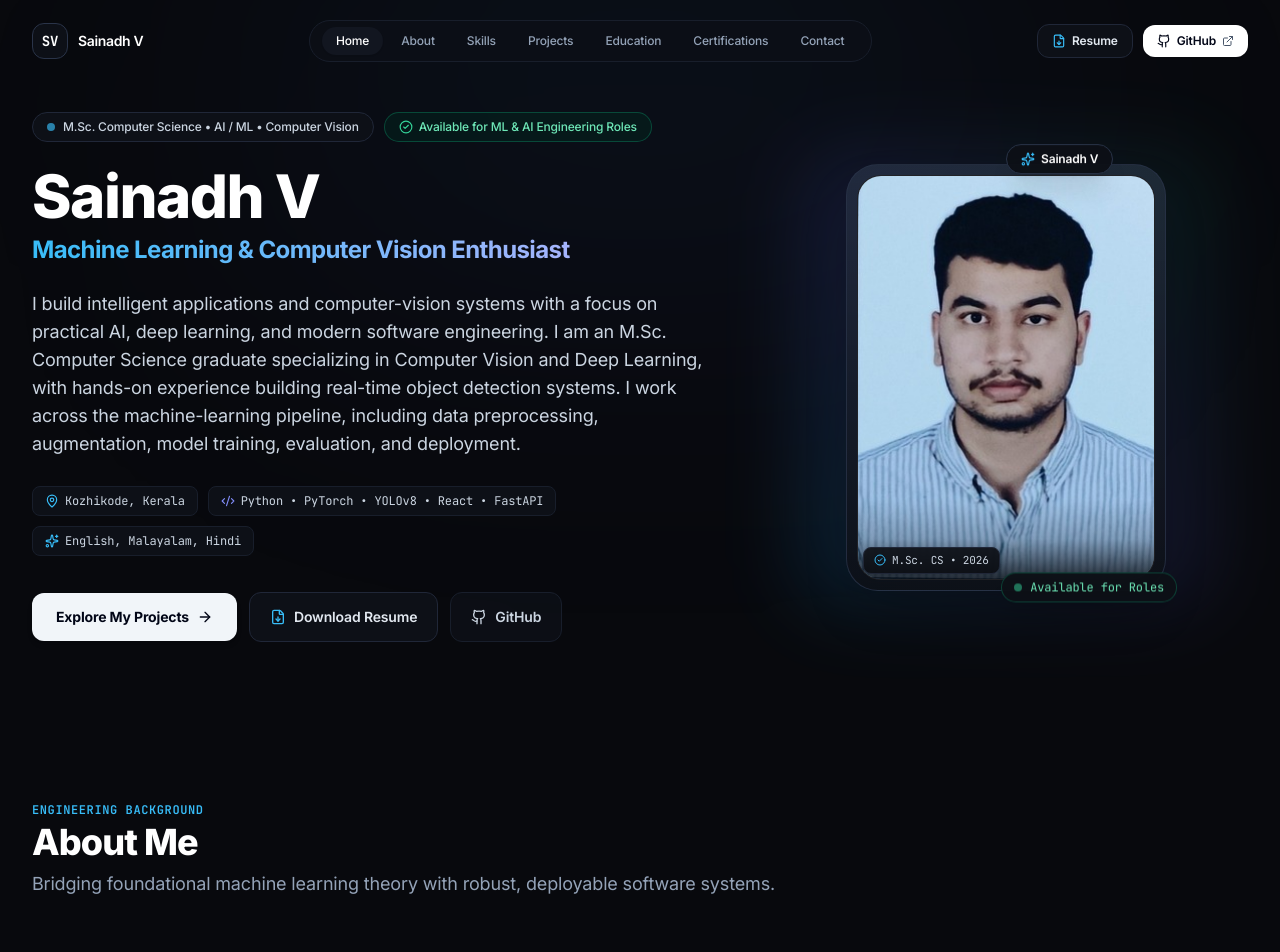
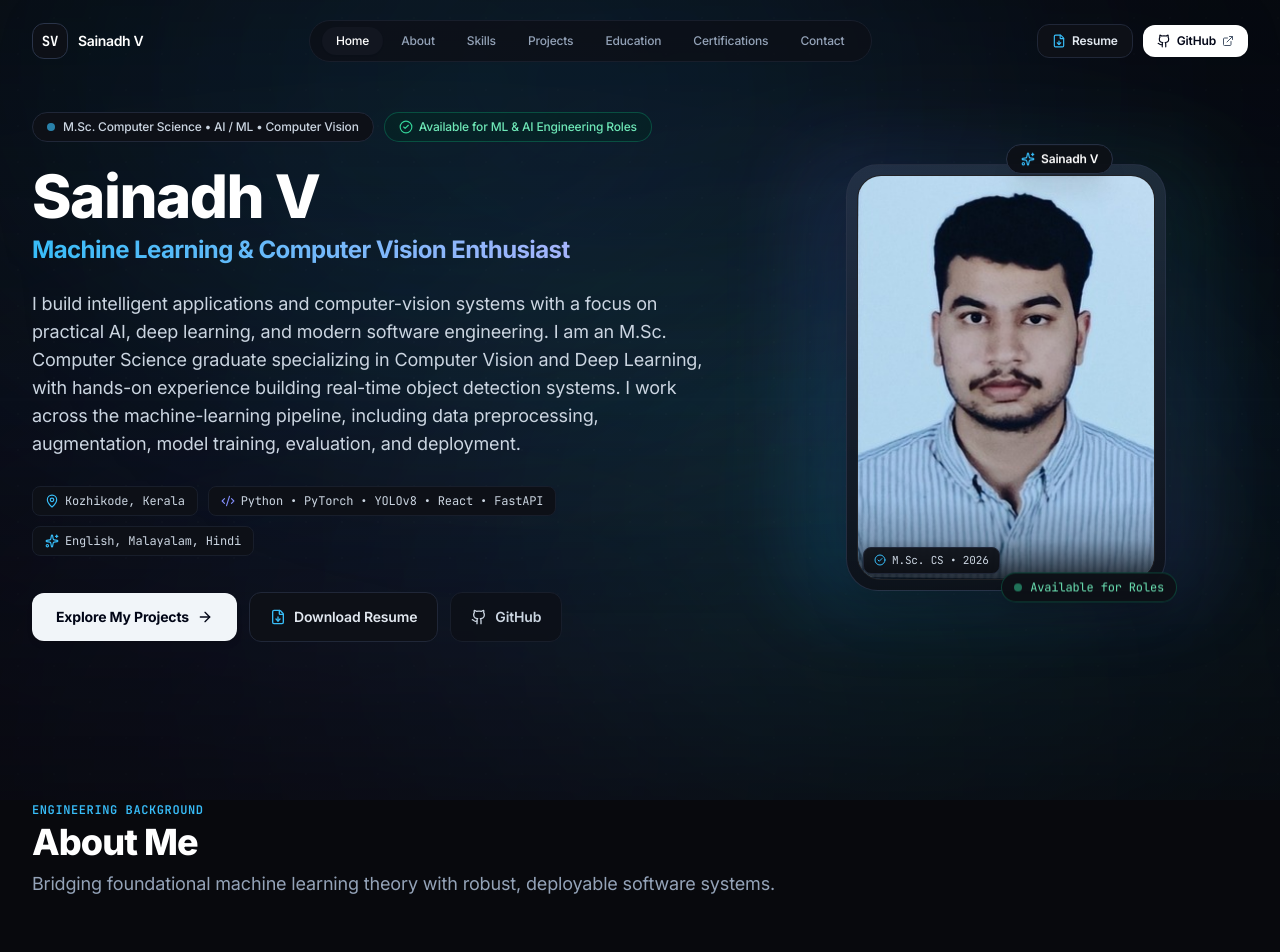
Before and after one commit to Frost730/Portfolio, a React (Vite) app: page / in a window 1280 px wide. Shown: the top 952 px of the page. Built offline with nearby package versions, Linux system fonts and the light colour scheme.

Commit message:
feat: replace glitch with seamless background aurora animation and remove section divider lines

```diff
--- a/src/App.tsx
+++ b/src/App.tsx
@@ -1,4 +1,4 @@
-import React, { useState, useEffect, useCallback } from 'react';
+import React, { useState, useEffect } from 'react';
 import { Navbar } from './components/Navbar';
 import { Hero } from './components/Hero';
 import { About } from './components/About';
@@ -10,7 +10,7 @@ import { Certifications } from './components/Certifications';
 import { GithubSection } from './components/GithubSection';
 import { Contact } from './components/Contact';
 import { Footer } from './components/Footer';
-import { BackgroundGlitch } from './components/BackgroundGlitch';
+import { AuroraBackground } from './components/AuroraBackground';
 
 import { projects } from './data/projects';
 import type { Project } from './types';
@@ -19,25 +19,15 @@ export const App: React.FC = () => {
   const [activeSection, setActiveSection] = useState('hero');
   const [selectedCategory, setSelectedCategory] = useState('All');
   const [activeModalProject, setActiveModalProject] = useState<Project | null>(null);
-  const [glitchTrigger, setGlitchTrigger] = useState(0);
 
-  const triggerGlitch = useCallback(() => {
-    setGlitchTrigger((prev) => prev + 1);
-  }, []);
-
-  // Active section observer for Navbar scroll spy & smooth section transition glitch
+  // Active section observer for Navbar scroll spy
   useEffect(() => {
     const sections = document.querySelectorAll('section[id]');
     const observer = new IntersectionObserver(
       (entries) => {
         entries.forEach((entry) => {
           if (entry.isIntersecting) {
-            setActiveSection((prev) => {
-              if (prev !== entry.target.id) {
-                setGlitchTrigger((g) => g + 1);
-              }
-              return entry.target.id;
-            });
+            setActiveSection(entry.target.id);
           }
         });
       },
@@ -77,13 +67,12 @@ export const App: React.FC = () => {
   return (
     <div className="relative min-h-screen bg-dark-950 text-slate-100 flex flex-col selection:bg-cyan-500/20 selection:text-cyan-300">
 
-      {/* Subtle, Smooth Digital Background Glitch Animation on Navigation */}
-      <BackgroundGlitch trigger={glitchTrigger} />
+      {/* Smooth Organic Aurora Background Animation */}
+      <AuroraBackground />
 
       {/* Sticky Header */}
       <Navbar
         activeSection={activeSection}
-        onNavigate={triggerGlitch}
       />
 
       {/* Main Content Area */}
--- /dev/null
+++ b/src/components/AuroraBackground.tsx
@@ -0,0 +1,88 @@
+import React, { useEffect, useState } from 'react';
+
+export const AuroraBackground: React.FC = () => {
+  const [scrollY, setScrollY] = useState(0);
+
+  useEffect(() => {
+    let ticking = false;
+
+    const handleScroll = () => {
+      if (!ticking) {
+        window.requestAnimationFrame(() => {
+          setScrollY(window.scrollY);
+          ticking = false;
+        });
+        ticking = true;
+      }
+    };
+
+    window.addEventListener('scroll', handleScroll, { passive: true });
+    return () => window.removeEventListener('scroll', handleScroll);
+  }, []);
+
+  // Compute scroll offset factor for subtle parallax wave response
+  const scrollOffset = scrollY * 0.12;
+  const scrollOffsetSecondary = scrollY * -0.07;
+
+  return (
+    <div
+      className="fixed inset-0 pointer-events-none z-0 overflow-hidden select-none bg-dark-950"
+      aria-hidden="true"
+    >
+      {/* Deep Space Base Tint */}
+      <div className="absolute inset-0 bg-[#060810]" />
+
+      {/* Aurora Ribbon 1 - Cyan / Sky Blue Wave */}
+      <div
+        className="absolute -top-[25%] -left-[15%] w-[85vw] h-[80vh] rounded-full blur-[110px] sm:blur-[140px] animate-aurora-1 opacity-30 mix-blend-screen"
+        style={{
+          background: 'radial-gradient(ellipse at center, rgba(6, 182, 212, 0.45) 0%, rgba(56, 189, 248, 0.25) 45%, transparent 70%)',
+          transform: `translate3d(0, ${scrollOffset}px, 0)`,
+          transition: 'transform 0.25s cubic-bezier(0.2, 0.8, 0.2, 1)',
+        }}
+      />
+
+      {/* Aurora Ribbon 2 - Emerald / Mint Northern Flare */}
+      <div
+        className="absolute top-[20%] -right-[15%] w-[75vw] h-[75vh] rounded-full blur-[120px] sm:blur-[150px] animate-aurora-2 opacity-25 mix-blend-screen"
+        style={{
+          background: 'radial-gradient(ellipse at center, rgba(16, 185, 129, 0.40) 0%, rgba(20, 184, 166, 0.25) 45%, transparent 70%)',
+          transform: `translate3d(0, ${scrollOffsetSecondary}px, 0)`,
+          transition: 'transform 0.25s cubic-bezier(0.2, 0.8, 0.2, 1)',
+        }}
+      />
+
+      {/* Aurora Ribbon 3 - Deep Indigo / Violet Arc */}
+      <div
+        className="absolute top-[55%] -left-[10%] w-[80vw] h-[70vh] rounded-full blur-[130px] sm:blur-[160px] animate-aurora-3 opacity-30 mix-blend-screen"
+        style={{
+          background: 'radial-gradient(ellipse at center, rgba(124, 58, 237, 0.35) 0%, rgba(99, 102, 241, 0.22) 50%, transparent 75%)',
+          transform: `translate3d(0, ${scrollOffset * 0.6}px, 0)`,
+          transition: 'transform 0.25s cubic-bezier(0.2, 0.8, 0.2, 1)',
+        }}
+      />
+
+      {/* Aurora Ribbon 4 - Teal & Soft Aqua lower horizon */}
+      <div
+        className="absolute -bottom-[20%] right-[5%] w-[70vw] h-[65vh] rounded-full blur-[120px] sm:blur-[150px] animate-aurora-1 opacity-20 mix-blend-screen"
+        style={{
+          background: 'radial-gradient(ellipse at center, rgba(45, 212, 191, 0.35) 0%, rgba(14, 165, 233, 0.2) 50%, transparent 70%)',
+          transform: `translate3d(0, ${scrollOffsetSecondary * 0.7}px, 0)`,
+          transition: 'transform 0.25s cubic-bezier(0.2, 0.8, 0.2, 1)',
+        }}
+      />
+
+      {/* Soft Matrix Grid for Depth */}
+      <div
+        className="absolute inset-0 opacity-[0.12]"
+        style={{
+          backgroundImage: 'radial-gradient(rgba(148, 163, 184, 0.2) 1px, transparent 1px)',
+          backgroundSize: '36px 36px',
+        }}
+      />
+
+      {/* Dark Ambient Edge Falloff */}
+      <div className="absolute inset-0 bg-gradient-to-b from-dark-950/40 via-transparent to-dark-950/60 pointer-events-none" />
+    </div>
+  );
+};
--- a/src/components/Certifications.tsx
+++ b/src/components/Certifications.tsx
@@ -4,7 +4,7 @@ import { ShieldCheck, CheckCircle2 } from 'lucide-react';
 
 export const Certifications: React.FC = () => {
   return (
-    <section id="certifications" className="py-20 relative bg-dark-950 border-t border-dark-800 text-left" aria-label="Certifications">
+    <section id="certifications" className="py-20 relative text-left" aria-label="Certifications">
       <div className="max-w-7xl mx-auto px-4 sm:px-6 lg:px-8">
 
         {/* Section Header */}
--- a/src/components/Contact.tsx
+++ b/src/components/Contact.tsx
@@ -50,7 +50,7 @@ export const Contact: React.FC = () => {
   };
 
   return (
-    <section id="contact" className="py-20 relative bg-dark-900/40 border-t border-dark-800 text-left section-render-opt" aria-label="Contact">
+    <section id="contact" className="py-20 relative text-left section-render-opt" aria-label="Contact">
       <div className="max-w-7xl mx-auto px-4 sm:px-6 lg:px-8">
 
         {/* Section Header */}
--- a/src/components/Education.tsx
+++ b/src/components/Education.tsx
@@ -4,7 +4,7 @@ import { GraduationCap, Calendar } from 'lucide-react';
 
 export const Education: React.FC = () => {
   return (
-    <section id="education" className="py-20 relative bg-dark-900/30 border-t border-dark-800 text-left section-render-opt" aria-label="Education">
+    <section id="education" className="py-20 relative text-left section-render-opt" aria-label="Education">
       <div className="max-w-7xl mx-auto px-4 sm:px-6 lg:px-8">
 
         {/* Section Header */}
--- a/src/components/Footer.tsx
+++ b/src/components/Footer.tsx
@@ -17,7 +17,7 @@ export const Footer: React.FC = () => {
   ];
 
   return (
-    <footer className="bg-dark-950 border-t border-dark-800 text-left pt-14 pb-10" aria-label="Footer">
+    <footer className="relative z-10 text-left pt-14 pb-10" aria-label="Footer">
       <div className="max-w-7xl mx-auto px-4 sm:px-6 lg:px-8">
 
         {/* Main Footer Row */}
--- a/src/components/GithubSection.tsx
+++ b/src/components/GithubSection.tsx
@@ -5,7 +5,7 @@ import { GithubIcon } from './SocialIcons';
 
 export const GithubSection: React.FC = () => {
   return (
-    <section className="py-20 relative bg-dark-900/30 border-t border-dark-800" aria-label="Built in Public">
+    <section className="py-20 relative" aria-label="Built in Public">
       <div className="max-w-7xl mx-auto px-4 sm:px-6 lg:px-8">
         <div className="rounded-3xl bg-dark-900 border border-dark-750 p-8 sm:p-12 text-center max-w-4xl mx-auto shadow-md">
 
--- a/src/components/Navbar.tsx
+++ b/src/components/Navbar.tsx
@@ -5,10 +5,9 @@ import { GithubIcon } from './SocialIcons';
 
 interface NavbarProps {
   activeSection: string;
-  onNavigate?: () => void;
 }
 
-export const Navbar: React.FC<NavbarProps> = ({ activeSection, onNavigate }) => {
+export const Navbar: React.FC<NavbarProps> = ({ activeSection }) => {
   const [isScrolled, setIsScrolled] = useState(false);
   const [mobileMenuOpen, setMobileMenuOpen] = useState(false);
 
@@ -50,7 +49,6 @@ export const Navbar: React.FC<NavbarProps> = ({ activeSection, onNavigate }) =>
   const handleNavClick = (e: React.MouseEvent<HTMLAnchorElement>, href: string) => {
     e.preventDefault();
     setMobileMenuOpen(false);
-    if (onNavigate) onNavigate();
     const target = document.querySelector(href);
     if (target) {
       target.scrollIntoView({ behavior: 'smooth' });
--- a/src/components/Projects.tsx
+++ b/src/components/Projects.tsx
@@ -60,7 +60,7 @@ export const Projects: React.FC<ProjectsProps> = ({
   return (
     <section
       id="projects"
-      className="py-24 relative bg-dark-900/30 border-t border-dark-800 text-left section-render-opt"
+      className="py-24 relative text-left section-render-opt"
       aria-label="Projects Portfolio"
     >
       <div className="max-w-7xl mx-auto px-4 sm:px-6 lg:px-8">
--- a/src/components/Skills.tsx
+++ b/src/components/Skills.tsx
@@ -28,7 +28,7 @@ export const Skills: React.FC = () => {
   };
 
   return (
-    <section id="skills" className="py-24 relative bg-dark-900/30 border-t border-dark-800 section-render-opt" aria-label="Technical Skills">
+    <section id="skills" className="py-24 relative section-render-opt" aria-label="Technical Skills">
       <div className="max-w-7xl mx-auto px-4 sm:px-6 lg:px-8 text-left">
 
         {/* Section Header */}
--- a/src/index.css
+++ b/src/index.css
@@ -90,99 +90,73 @@
   animation: floatSmoothDelayed 5s ease-in-out 1.5s infinite;
 }
 
-/* Simple and Smooth Digital Background Glitch Transitions */
-@keyframes glitchScanline {
+/* Organic Aurora Borealis Animations */
+@keyframes auroraDrift1 {
   0% {
-    transform: translateY(-20vh);
-    opacity: 0;
+    transform: translate3d(0, 0, 0) rotate(0deg) scale(1);
+    opacity: 0.28;
   }
-  25% {
-    opacity: 0.5;
+  33% {
+    transform: translate3d(5vw, -4vh, 0) rotate(8deg) scale(1.15);
+    opacity: 0.42;
   }
-  75% {
-    opacity: 0.3;
+  66% {
+    transform: translate3d(-4vw, 6vh, 0) rotate(-6deg) scale(0.92);
+    opacity: 0.25;
   }
   100% {
-    transform: translateY(110vh);
-    opacity: 0;
+    transform: translate3d(0, 0, 0) rotate(0deg) scale(1);
+    opacity: 0.28;
   }
 }
 
-@keyframes glitchSlice1 {
+@keyframes auroraDrift2 {
   0% {
-    transform: translateX(0);
-    opacity: 0;
+    transform: translate3d(0, 0, 0) rotate(0deg) scale(1.1);
+    opacity: 0.22;
   }
-  20% {
-    transform: translateX(-14px);
-    opacity: 0.65;
+  40% {
+    transform: translate3d(-6vw, 5vh, 0) rotate(-10deg) scale(0.95);
+    opacity: 0.38;
   }
-  50% {
-    transform: translateX(10px);
-    opacity: 0.45;
-  }
-  80% {
-    transform: translateX(-3px);
-    opacity: 0.2;
+  75% {
+    transform: translate3d(4vw, -5vh, 0) rotate(7deg) scale(1.2);
+    opacity: 0.20;
   }
   100% {
-    transform: translateX(0);
-    opacity: 0;
+    transform: translate3d(0, 0, 0) rotate(0deg) scale(1.1);
+    opacity: 0.22;
   }
 }
 
-@keyframes glitchSlice2 {
+@keyframes auroraDrift3 {
   0% {
-    transform: translateX(0);
-    opacity: 0;
+    transform: translate3d(0, 0, 0) scale(1);
+    opacity: 0.25;
   }
-  25% {
-    transform: translateX(14px);
-    opacity: 0.6;
-  }
-  55% {
-    transform: translateX(-8px);
-    opacity: 0.4;
-  }
-  80% {
-    transform: translateX(3px);
-    opacity: 0.15;
+  50% {
+    transform: translate3d(3vw, 8vh, 0) scale(1.25);
+    opacity: 0.45;
   }
   100% {
-    transform: translateX(0);
-    opacity: 0;
+    transform: translate3d(0, 0, 0) scale(1);
+    opacity: 0.25;
   }
 }
 
-@keyframes glitchFlash {
-  0% {
-    opacity: 0;
-  }
-  30% {
-    opacity: 0.4;
-  }
-  70% {
-    opacity: 0.2;
-  }
-  100% {
-    opacity: 0;
-  }
+.animate-aurora-1 {
+  animation: auroraDrift1 22s cubic-bezier(0.4, 0, 0.2, 1) infinite alternate;
+  will-change: transform, opacity;
 }
 
-.animate-glitch-scanline {
-  animation: glitchScanline 0.4s cubic-bezier(0.16, 1, 0.3, 1) forwards;
+.animate-aurora-2 {
+  animation: auroraDrift2 28s cubic-bezier(0.4, 0, 0.2, 1) infinite alternate;
+  will-change: transform, opacity;
 }
 
-.animate-glitch-slice-1 {
-  animation: glitchSlice1 0.38s ease-out forwards;
-}
-
-.animate-glitch-slice-2 {
-  animation: glitchSlice2 0.42s ease-out forwards;
-}
-
-.animate-glitch-flash {
-  animation: glitchFlash 0.36s ease-out forwards;
+.animate-aurora-3 {
+  animation: auroraDrift3 34s cubic-bezier(0.4, 0, 0.2, 1) infinite alternate;
+  will-change: transform, opacity;
 }
 
 
```
Also changed, not shown: src/components/BackgroundGlitch.tsx (deleted, +0 -54 lines).
